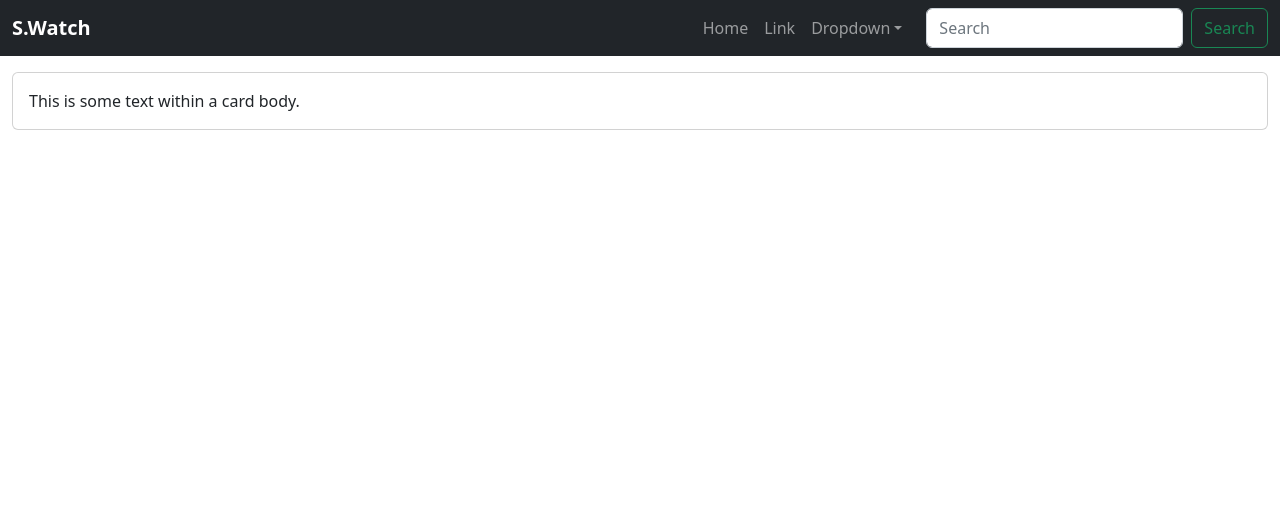
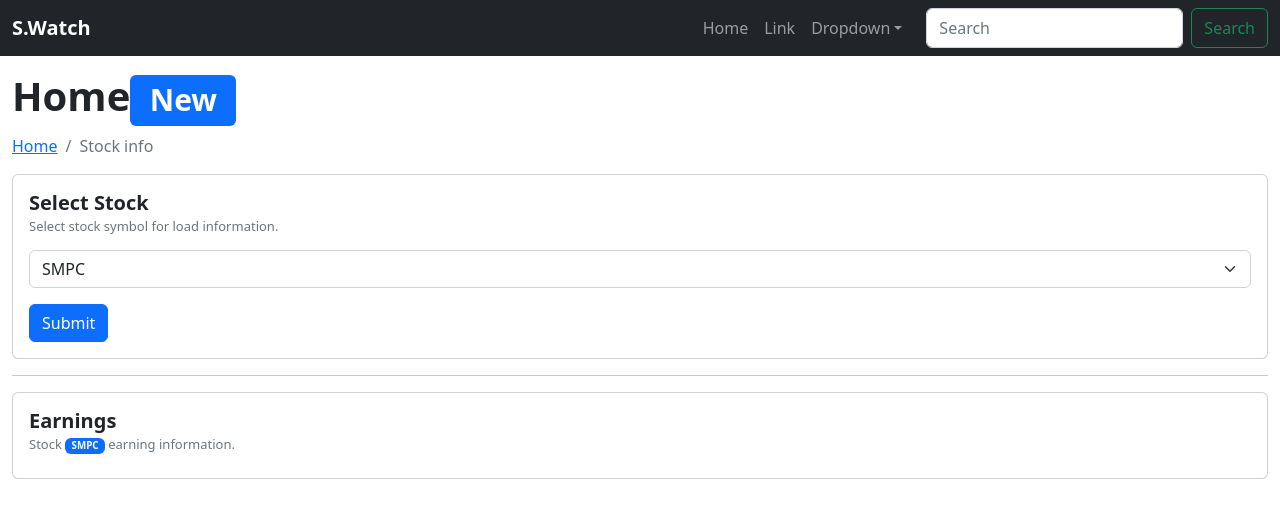
Before and after one commit to b9b4ymiN/setWatch, a Next.js app: page / in a window 1280 px wide. Shown: the top 518 px of the page. Built offline with nearby package versions, Linux system fonts and the light colour scheme.

Commit message:
update api function

```diff
--- a/package.json
+++ b/package.json
@@ -12,6 +12,7 @@
     "@types/node": "20.2.4",
     "@types/react": "18.2.7",
     "@types/react-dom": "18.2.4",
+    "axios": "^1.4.0",
     "bootstrap": "^5.2.3",
     "eslint": "8.41.0",
     "eslint-config-next": "13.4.4",
@@ -20,5 +21,10 @@
     "react-bootstrap": "^2.7.4",
     "react-dom": "18.2.0",
     "typescript": "5.0.4"
+  },
+  "browser": {
+    "fs": false,
+    "os": false,
+    "path": false
   }
 }
--- /dev/null
+++ b/src/models/earningsModel.ts
@@ -0,0 +1,32 @@
+export interface EarningsModel {
+    earnings: Earnings
+}
+
+export interface Earnings {
+    maxAge: number
+    earningsChart: EarningsChart
+    financialsChart: FinancialsChart
+    financialCurrency: string
+}
+
+export interface EarningsChart {
+    quarterly: any[]
+    earningsDate: any[]
+}
+
+export interface FinancialsChart {
+    yearly: Yearly[]
+    quarterly: Quarterly[]
+}
+
+export interface Yearly {
+    date: number
+    revenue: number
+    earnings: number
+}
+
+export interface Quarterly {
+    date: string
+    revenue: number
+    earnings: number
+}
--- /dev/null
+++ b/src/models/stockInfoModel.ts
@@ -0,0 +1,8 @@
+import { EarningsModel } from "./earningsModel";
+
+interface StockInfoPageModel {
+    symbolQ: string;
+    earnData: EarningsModel
+}
+
+export default StockInfoPageModel
--- a/src/pages/_app.tsx
+++ b/src/pages/_app.tsx
@@ -1,6 +1,12 @@
 import "bootstrap/dist/css/bootstrap.min.css"; // Import bootstrap CSS
+import "../styles/custom.css";
 import { AppProps } from "next/app";
+import { SSRProvider } from "react-bootstrap";
 
 export default function MyApp({ Component, pageProps }: AppProps) {
-  return <Component {...pageProps} />;
+  return (
+    <SSRProvider>
+      <Component {...pageProps} />
+    </SSRProvider>
+  );
 }
--- a/src/pages/index.tsx
+++ b/src/pages/index.tsx
@@ -1,22 +1,115 @@
 import HeaderNav from "@/component/shared/header";
-import type { NextPage } from "next";
-import Head from "next/head";
-import { Card } from "react-bootstrap";
-import Container from "react-bootstrap/Container";
-import Row from "react-bootstrap/Row";
-import Col from "react-bootstrap/Col";
+import type { NextPage, NextPageContext } from "next";
+import { useRouter } from "next/router";
+import { useEffect, useState } from "react";
+import {
+  Badge,
+  Breadcrumb,
+  Button,
+  Card,
+  Container,
+  Form,
+} from "react-bootstrap";
 
-const IndexPage: NextPage = () => {
+//Model
+import StockInfoPageModel from "@/models/stockInfoModel";
+import axios from "axios";
+import apiHost from "@/utils/apiconfig";
+import { EarningsModel } from "@/models/earningsModel";
+
+interface propType {
+  symbolQ: string;
+}
+
+const IndexPage: NextPage<propType> = (props) => {
+  //Router
+  const router = useRouter();
+
+  //State proprety
+  const [selStockSymbol, setSelStockSymbol] = useState<string>("SMPC");
+  const [earnData, setEarnData] = useState<EarningsModel>();
+
+  //Component did mount
+  useEffect(() => {
+    getEarningInfo();
+  }, [router.query]);
+
+  //Function information
+  const getEarningInfo = async () => {
+    if (props.symbolQ) {
+      const api_link =
+        apiHost + "/stockinfo?stock=" + props.symbolQ + "&mode=earnings";
+      console.log("api : ", api_link);
+      const response = await axios.get<EarningsModel>(api_link);
+      console.info(response.data);
+    }
+  };
+
+  //Event information
+  const submitButton = (e: any) => {
+    e.preventDefault();
+    console.log("event summit");
+    router.push({
+      pathname: "/",
+      query: { symbol: selStockSymbol },
+    });
+  };
+
   return (
     <>
       <HeaderNav />
       <Container fluid>
+        <h1 className="tx-header">
+          Home
+          <Badge bg="primary">New </Badge>
+        </h1>
+        <Breadcrumb>
+          <Breadcrumb.Item href="#">Home</Breadcrumb.Item>
+          <Breadcrumb.Item active>Stock info</Breadcrumb.Item>
+        </Breadcrumb>
         <Card>
-          <Card.Body>This is some text within a card body.</Card.Body>
+          <Card.Body>
+            <Card.Title className="tx-header">Select Stock</Card.Title>
+            <Card.Subtitle className="mb-2 text-muted tx-subtitle">
+              Select stock symbol for load information.
+            </Card.Subtitle>
+            <Form onSubmit={(e) => submitButton(e)}>
+              <Form.Group className="mt-3 mb-3" controlId="formBasicEmail">
+                <Form.Select
+                  className="form-control"
+                  aria-label="Default select example"
+                  value={selStockSymbol}
+                  onChange={(e) => setSelStockSymbol(e.target.value)}
+                >
+                  <option value="">Please select stock symbol</option>
+                  <option value="SMPC">SMPC</option>
+                  <option value="PTT">PTT</option>
+                  <option value="JMT">JMT</option>
+                </Form.Select>
+              </Form.Group>
+              <Button variant="primary" type="submit">
+                Submit
+              </Button>
+            </Form>
+          </Card.Body>
+        </Card>
+        <hr />
+        <Card>
+          <Card.Body>
+            <Card.Title className="tx-header">Earnings</Card.Title>
+            <Card.Subtitle className="mb-2 text-muted tx-subtitle">
+              Stock <Badge>{selStockSymbol}</Badge> earning information.
+            </Card.Subtitle>
+          </Card.Body>
         </Card>
       </Container>
     </>
   );
 };
 
+IndexPage.getInitialProps = async (ctx: NextPageContext) => {
+  const { symbol } = ctx.query;
+  return { symbolQ: symbol ? symbol.toString() : "" };
+};
+
 export default IndexPage;
--- a/src/styles/custom.css
+++ b/src/styles/custom.css
@@ -0,0 +1,7 @@
+.tx-header {
+  font-weight: 700 !important;
+}
+
+.tx-subtitle {
+  font-size: small;
+}
--- /dev/null
+++ b/src/utils/apiconfig.ts
@@ -0,0 +1,3 @@
+const apiHost = "http://localhost:3000/api2"
+
+export default apiHost;
--- /dev/null
+++ b/src/utils/format.ts
@@ -0,0 +1,5 @@
+const numberWithCommas = (value: any) => {
+    return value.toString().replace(/\B(?=(\d{3})+(?!\d))/g, ",");
+}
+
+export default numberWithCommas;
```
Also changed, not shown: src/lib/yahooLib.ts (added), 1 other file (tests, documents, lock files or other folders).
